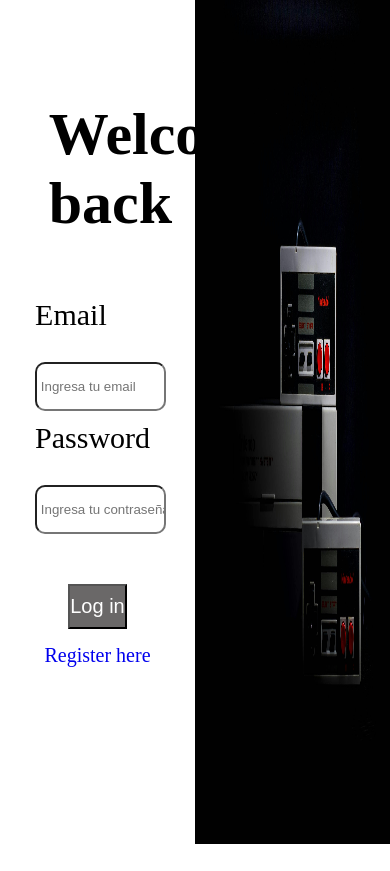
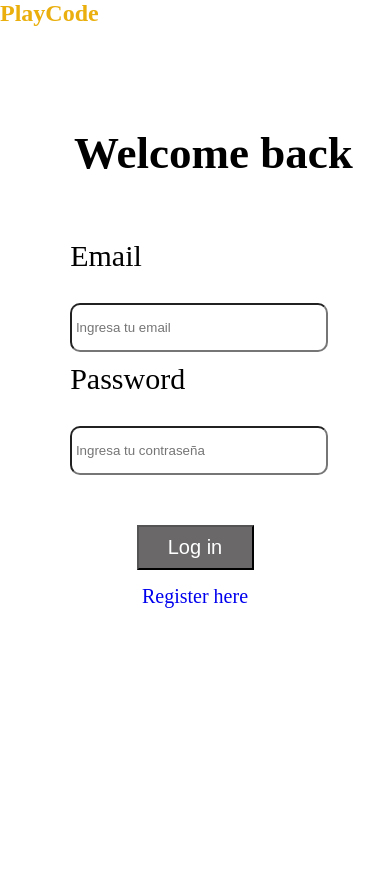
Before and after one commit to Ferny9302/Ferny9302.github.io, a PHP site: page /login.html in a window 390 px wide. Before the commit the page ends 844 px from the top, so only its background shows below. Run offline with PHP 8.4, Linux system fonts and the light colour scheme.

Commit message:
log query

```diff
--- a/css/log.css
+++ b/css/log.css
@@ -4,6 +4,9 @@
 }
 body{
     background-color: white;
+}
+.logo{
+    display: none;
 }
 .container{
     width: 50%;
--- /dev/null
+++ b/css/media_querylog.css
@@ -0,0 +1,18 @@
+@media (max-width:425px){
+    .logo{
+        margin-left: 0;
+        color: rgb(234, 175, 13);
+        display: contents;
+    }
+    .container{
+        width: 100%;
+    }
+    .container > .info > h2{
+        margin-left: 19%;
+        font-size: 45px;
+    }
+    .mitad2{
+        display: none;
+    }
+
+}
--- a/login.html
+++ b/login.html
@@ -6,10 +6,11 @@
     <meta name="viewport" content="width=device-width, initial-scale=1.0">
     <title>Log in</title>
     <link rel="stylesheet" href="./css/log.css">
+    <link rel="stylesheet" href="./css/media_querylog.css">
 </head>
 
 <body>
-
+    <h2 class="logo">PlayCode</h2>
     <div class="container">
         <div class="info">
             <h2>Welcome back</h2>
```
